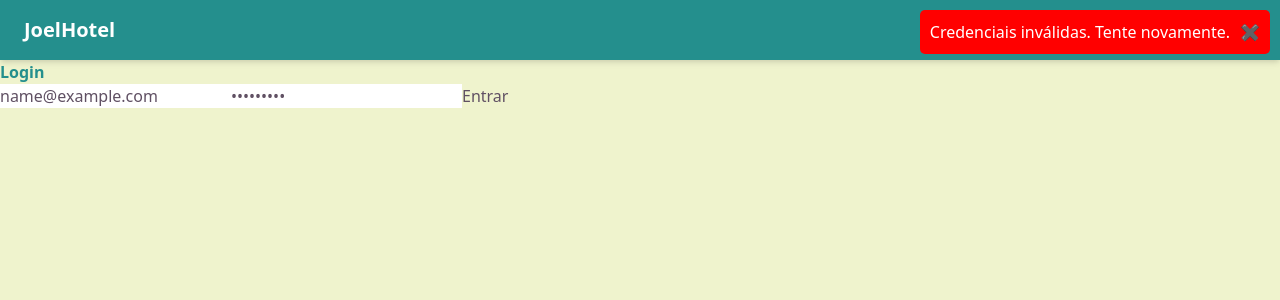
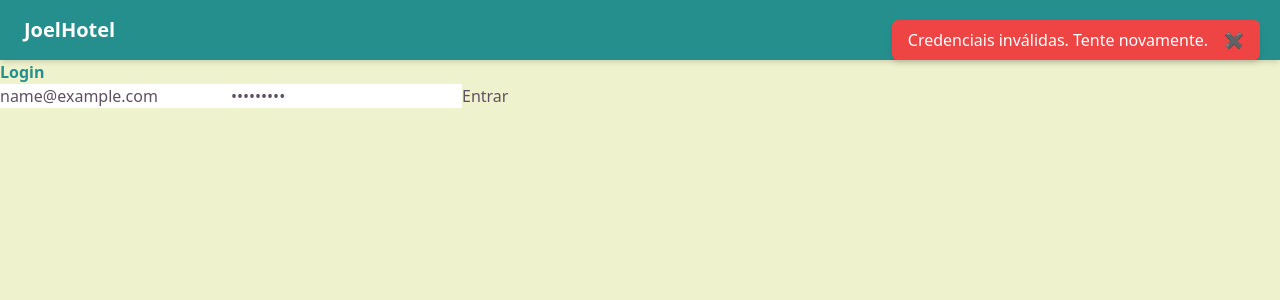
Before and after one commit to RodrigoCarrico01/JoelHotel, a React (Vite) app in the folder frontend/: page /login in a window 1280 px wide. Both pictures are taken after typing "name@example.com", "Sample123" into the empty fields and a click on the button "Entrar". Shown: the top 300 px of the page. Built offline with nearby package versions, Linux system fonts and the light colour scheme; no server answers.

Commit message:
notification style

```diff
--- a/frontend/src/components/Notification.jsx
+++ b/frontend/src/components/Notification.jsx
@@ -17,20 +17,13 @@
   if (!visible || !message) return null;
 
   return (
-      <div
-        style={{
-          position: "fixed",
-          top: "10px",
-          right: "10px",
-          backgroundColor: type === "error" ? "red" : "green",
-          color: "white",
-          padding: "10px",
-          borderRadius: "5px",
-          zIndex: 1000,
-        }}
+    <div className={`fixed top-5 right-5 px-4 py-2 rounded-md shadow-md text-white
+      ${type === "error" ? "bg-red-500" : "bg-green-500"} animate-fade-in`}>
+      {message}
+      <button
+        onClick={onClose}
+        className="ml-4 text-white hover:text-gray-200 focus:outline-none"
       >
-        {message}
-        <button onClick={onClose} style={{ marginLeft: "10px", color: "white", background: "none", border: "none", cursor: "pointer" }}>
         ✖
       </button>
     </div>
```
Lines whose indentation alone changed are shown as unchanged.
